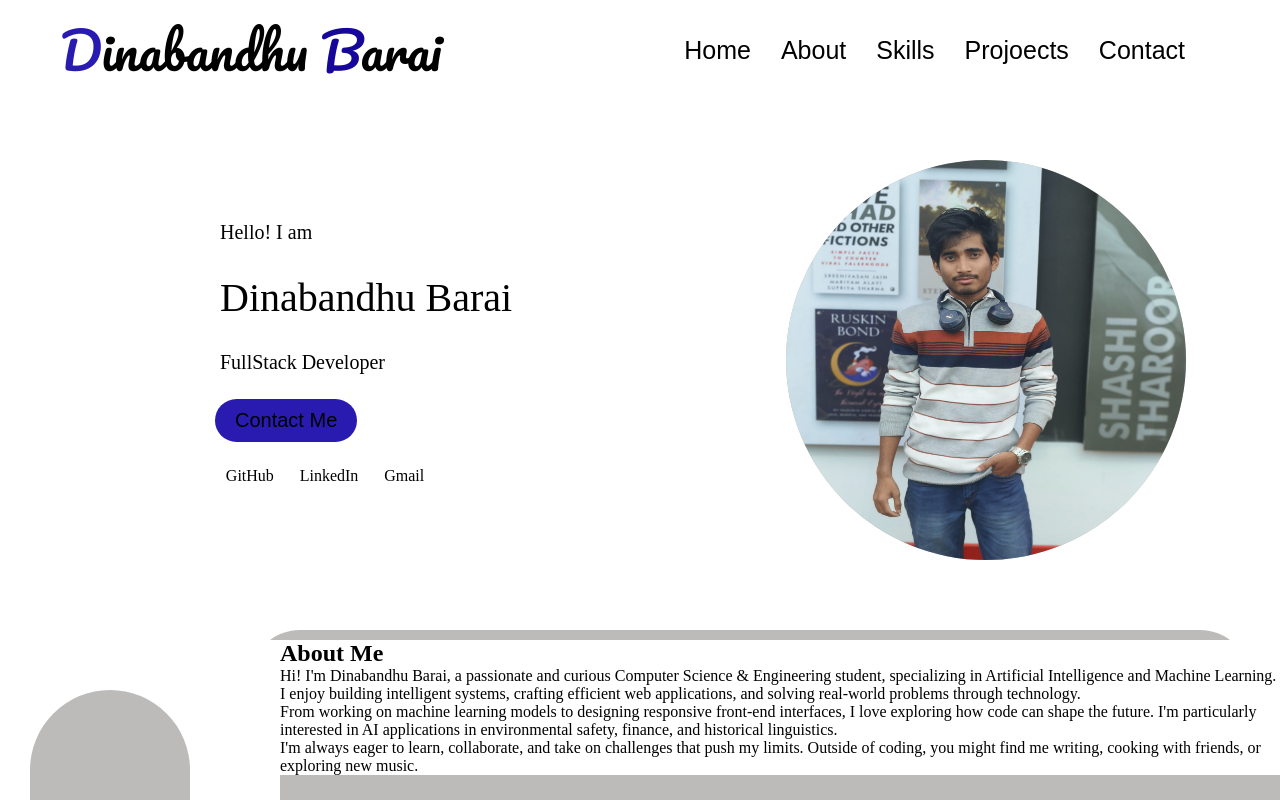
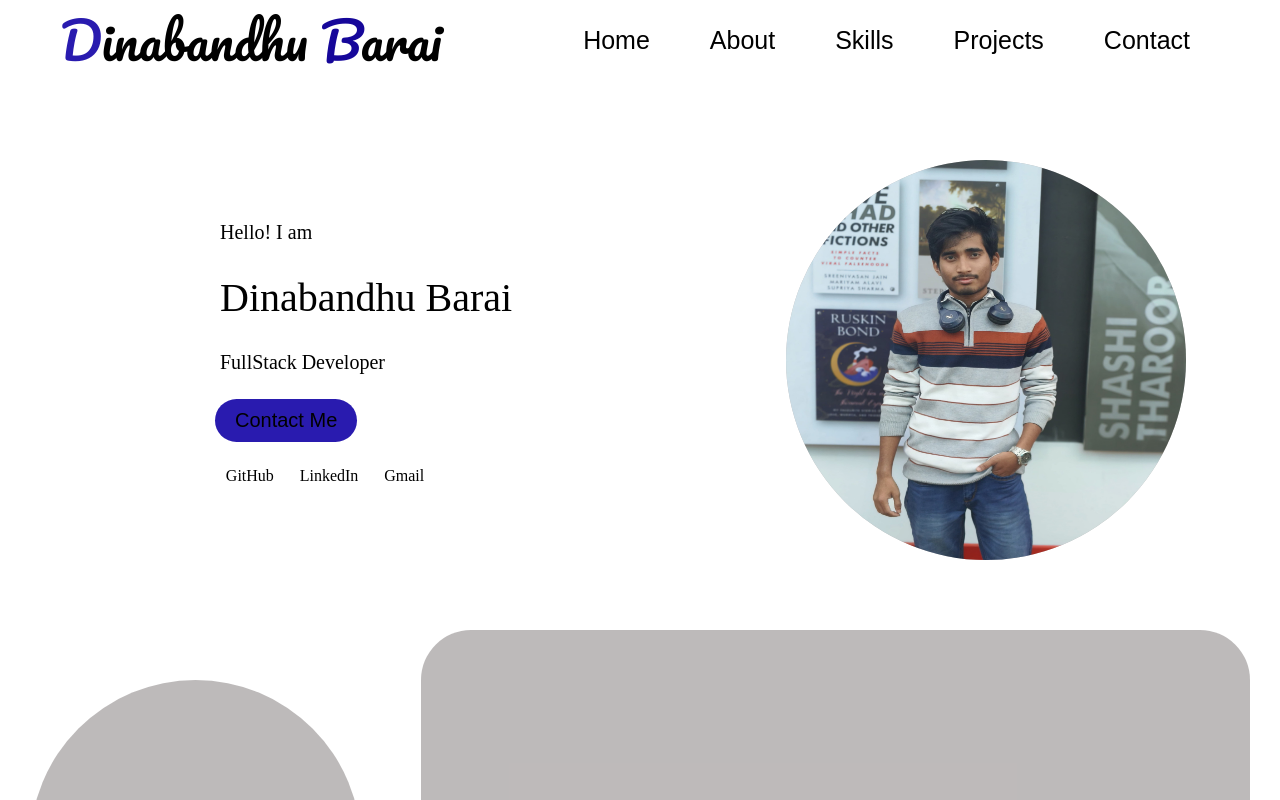
Before and after one commit to dinabandhu2004/Dinabandhu-Barai-Portfolio, a React (Vite) app: page / in a window 1280 px wide. Shown: the top 800 px of the page. Built offline with nearby package versions, Linux system fonts and the light colour scheme.

Commit message:
nav and route modified.

```diff
--- a/package.json
+++ b/package.json
@@ -11,7 +11,8 @@
   },
   "dependencies": {
     "react": "^19.1.0",
-    "react-dom": "^19.1.0"
+    "react-dom": "^19.1.0",
+    "react-router-dom": "^7.6.3"
   },
   "devDependencies": {
     "@eslint/js": "^9.25.0",
--- a/src/App.jsx
+++ b/src/App.jsx
@@ -11,18 +11,19 @@ function App() {
   return (
     <>
       <div className='navBar'><Nav/></div>
-      <div className='homeSection'>
+      <div  id='home' className='homeSection'>
         <div className='homeConText'><HomeContent/></div>
-
         <div className='homeConImg'><img src={myImage} alt="" /></div>
       </div>
-      <div className="aboutSection">
+
+      <div id='about' className="aboutSection">
         <div className='aboutConImg'></div>
-        <div className='aboutConText'><AboutComponet></AboutComponet></div>
+        <div className='aboutConText'><AboutComponet/></div>
       </div>
-      <div className="skillSection"></div>
-      <div className="projectSection"></div>
-      <div className="contactSection"></div>
+
+      <div id='skills' className="skillSection"></div>
+      <div id='project' className="projectSection"></div>
+      <div id='contact' className="contactSection"></div>
     </>
   )
 }
--- a/src/components/AboutComponet.jsx
+++ b/src/components/AboutComponet.jsx
@@ -3,18 +3,6 @@ import React from 'react'
 const AboutComponet = () => {
     return (
         <div>
-            <div className="aboutConText">
-                <h2>About Me</h2>
-                <p>
-                    Hi! I'm Dinabandhu Barai, a passionate and curious Computer Science & Engineering student, specializing in Artificial Intelligence and Machine Learning. I enjoy building intelligent systems, crafting efficient web applications, and solving real-world problems through technology.
-                </p>
-                <p>
-                    From working on machine learning models to designing responsive front-end interfaces, I love exploring how code can shape the future. I'm particularly interested in AI applications in environmental safety, finance, and historical linguistics.
-                </p>
-                <p>
-                    I'm always eager to learn, collaborate, and take on challenges that push my limits. Outside of coding, you might find me writing, cooking with friends, or exploring new music.
-                </p>
-            </div>
 
         </div>
     )
--- a/src/components/Nav.jsx
+++ b/src/components/Nav.jsx
@@ -10,11 +10,11 @@ function Nav() {
     <div className='nav'>
         <div><span style={{color:'#291baf'}}>D</span>inabandhu <span style={{color:'#16079a'}}>B</span>arai</div>
         <div className='navRoute'>
-            <button className='navBtn' onClick={handleClick} style={{ color: color }}>Home</button>
-            <button className='navBtn'>About</button>
-            <button className='navBtn'>Skills</button>
-            <button className='navBtn'>Projoects</button>
-            <button className='navBtn'>Contact</button>
+            <button className='navBtn' onClick={handleClick} style={{ color: color }}><a className="navBtn" href="#home">Home</a></button>
+            <button className='navBtn'><a className="navBtn" href="#about">About</a></button>
+            <button className='navBtn'><a className="navBtn" href="#skills">Skills</a></button>
+            <button className='navBtn'><a className="navBtn" href="#project">Projects</a></button>
+            <button className='navBtn'><a className="navBtn" href="#contact">Contact</a></button>
         </div>
     </div>
   )
--- a/src/components/nav.css
+++ b/src/components/nav.css
@@ -7,6 +7,16 @@
     align-items: center;
     font-family: "Pacifico", cursive;
     font-size: 50px;
+    position: fixed;
+    top: 0px;
+    width: 100%;
+    background: none;
+}
+.nav div{
+    background: none;
+}
+span{
+    background: none;
 }
 
 .navRoute{
@@ -19,6 +29,8 @@
     font-size: 25px;
     padding: 15px;
     border: none;
+    text-decoration: none;
+    background: none;
 }
 
 .navBtn:hover{
```
Also changed, not shown: 1 other file (tests, documents, lock files or other folders).
